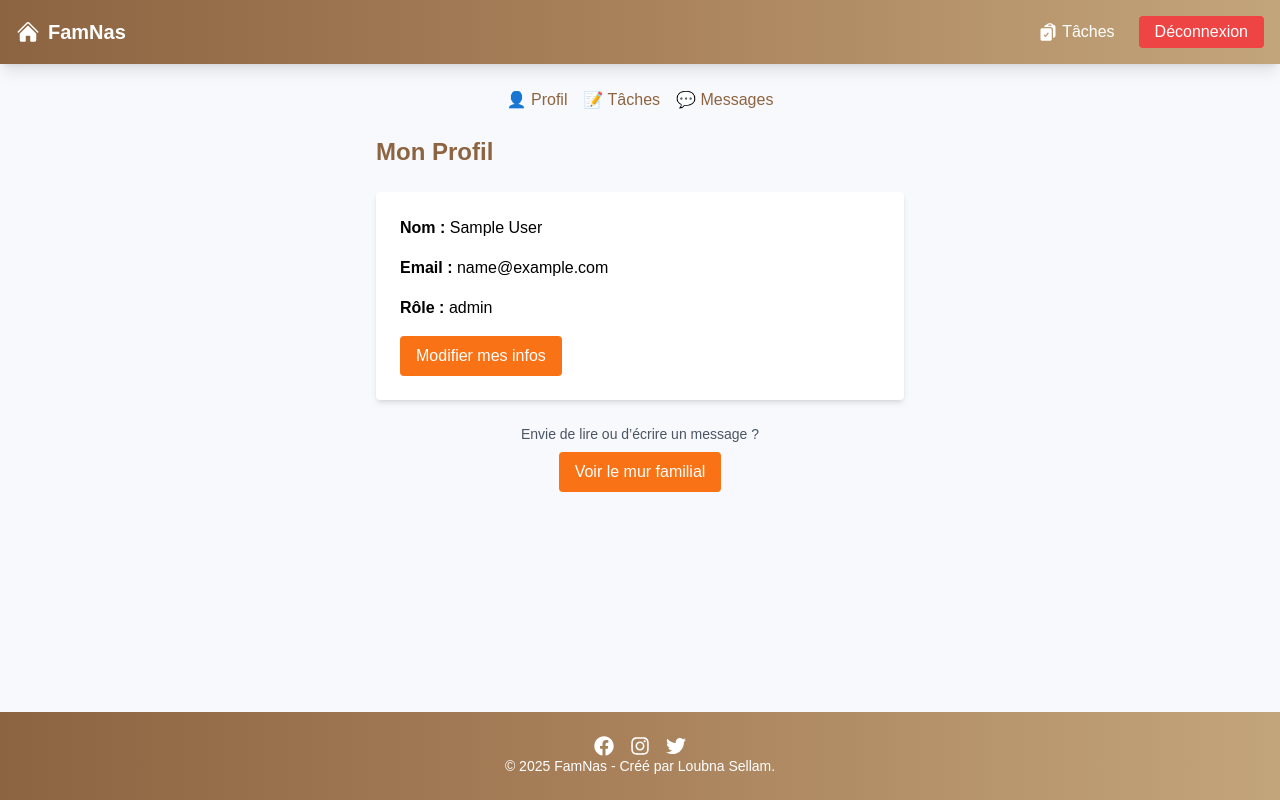
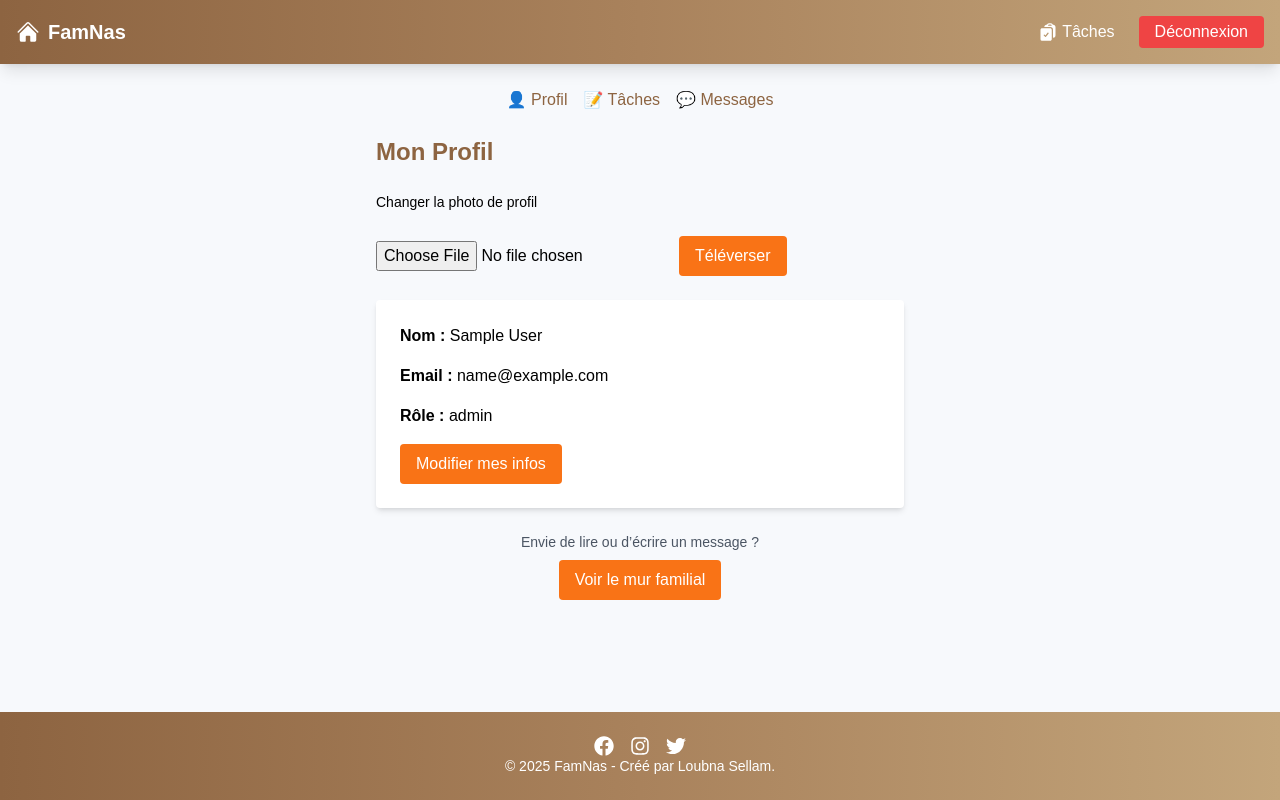
Before and after one commit to Lou-bna12/social-family, a React (Create React App) app: page /profile in a window 1280 px wide. Built offline with nearby package versions, Linux system fonts and the light colour scheme; no server answers; the database is empty; sample sign-in values are in the browser's storage.

Commit message:
git commit

```diff
--- a/package.json
+++ b/package.json
@@ -9,6 +9,7 @@
     "@testing-library/react": "^16.3.0",
     "@testing-library/user-event": "^13.5.0",
     "ajv": "^8.17.1",
+    "axios": "^1.9.0",
     "firebase": "^11.8.1",
     "react": "^19.1.0",
     "react-dom": "^19.1.0",
--- /dev/null
+++ b/src/components/UploadAvatar.js
@@ -0,0 +1,61 @@
+// ✅ src/components/UploadAvatar.js (version Cloudinary)
+import React, { useState } from 'react';
+import { useUser } from '../context/UserContext';
+import axios from 'axios';
+
+const UploadAvatar = () => {
+  const { updateUserProfile } = useUser();
+  const [image, setImage] = useState(null);
+  const [uploading, setUploading] = useState(false);
+  const [error, setError] = useState(null);
+
+  const handleImageChange = (e) => {
+    setImage(e.target.files[0]);
+  };
+
+  const handleUpload = async () => {
+    if (!image) return;
+    setUploading(true);
+    setError(null);
+
+    const formData = new FormData();
+    formData.append('file', image);
+    formData.append('upload_preset', 'famnas_upload'); // ou le nom que tu as mis
+
+    try {
+      const res = await axios.post(
+        'https://api.cloudinary.com/v1_1/duerbrhc2/image/upload',
+        formData
+      );
+      const imageUrl = res.data.secure_url;
+
+      // ✅ On met à jour Firestore avec la nouvelle URL
+      await updateUserProfile({ photoURL: imageUrl });
+      setImage(null);
+    } catch (err) {
+      console.error('Erreur envoi Cloudinary :', err);
+      setError("Une erreur s'est produite pendant l'envoi.");
+    } finally {
+      setUploading(false);
+    }
+  };
+
+  return (
+    <div className="mb-6">
+      <label className="block text-sm font-medium mb-2">
+        Changer la photo de profil
+      </label>
+      <input type="file" accept="image/*" onChange={handleImageChange} />
+      <button
+        onClick={handleUpload}
+        disabled={uploading || !image}
+        className="bg-orange-500 text-white px-4 py-2 rounded hover:bg-orange-600 mt-4"
+      >
+        {uploading ? 'Envoi en cours...' : 'Téléverser'}
+      </button>
+      {error && <p className="text-red-600 mt-2">{error}</p>}
+    </div>
+  );
+};
+
+export default UploadAvatar;
--- a/src/context/UserContext.js
+++ b/src/context/UserContext.js
@@ -1,13 +1,13 @@
-// src/context/UserContext.js
-import React, { createContext, useState, useContext } from 'react';
-import { useNavigate } from 'react-router-dom';
+// ✅ src/context/UserContext.js
+import React, { createContext, useContext, useState } from 'react';
 import {
   createUserWithEmailAndPassword,
   signInWithEmailAndPassword,
   signOut,
 } from 'firebase/auth';
 import { auth, db } from '../firebase';
-import { setDoc, doc, getDoc } from 'firebase/firestore';
+import { doc, setDoc, getDoc } from 'firebase/firestore';
+import { useNavigate } from 'react-router-dom';
 
 export const UserContext = createContext();
 export const useUser = () => useContext(UserContext);
@@ -26,6 +26,7 @@ export const UserProvider = ({ children }) => {
         email,
         password
       );
+
       const newUser = {
         uid: userCredential.user.uid,
         name,
@@ -33,9 +34,7 @@ export const UserProvider = ({ children }) => {
         role,
       };
 
-      // 🔐 Sauvegarder les infos dans Firestore
       await setDoc(doc(db, 'users', newUser.uid), newUser);
-
       setUser(newUser);
       localStorage.setItem('user', JSON.stringify(newUser));
       navigate('/dashboard');
@@ -52,8 +51,6 @@ export const UserProvider = ({ children }) => {
         password
       );
       const uid = userCredential.user.uid;
-
-      // 🔍 Récupérer les infos stockées dans Firestore
       const docRef = doc(db, 'users', uid);
       const docSnap = await getDoc(docRef);
 
@@ -77,8 +74,19 @@ export const UserProvider = ({ children }) => {
     navigate('/login');
   };
 
+  const updateUserProfile = async (updates) => {
+    const userRef = doc(db, 'users', user.uid);
+    await setDoc(userRef, { ...user, ...updates }, { merge: true });
+
+    const updatedUser = { ...user, ...updates };
+    setUser(updatedUser);
+    localStorage.setItem('user', JSON.stringify(updatedUser));
+  };
+
   return (
-    <UserContext.Provider value={{ user, registerUser, loginUser, logoutUser }}>
+    <UserContext.Provider
+      value={{ user, registerUser, loginUser, logoutUser, updateUserProfile }}
+    >
       {children}
     </UserContext.Provider>
   );
--- a/src/pages/Dashboard.js
+++ b/src/pages/Dashboard.js
@@ -44,8 +44,8 @@ const Dashboard = () => {
           <p>Pas de notifications récentes</p>
         ) : (
           <ul className="list-disc pl-4 text-sm text-gray-600">
-            {notifications.map((n, i) => (
-              <li key={i}>{n}</li>
+            {notifications.map((n) => (
+              <li key={n.id}>{n.text}</li> // ✅ Affiche uniquement le texte
             ))}
           </ul>
         )}
--- a/src/pages/Messages.js
+++ b/src/pages/Messages.js
@@ -18,6 +18,14 @@ const Messages = () => {
       setText('');
     }
   };
+
+  // 🧪 DEBUG ici :
+  console.log('➡️ notifications[0] :', notifications[0]);
+  console.log('➡️ notifications[0]?.text :', notifications[0]?.text);
+  console.log(
+    '➡️ Type de notifications[0]?.text :',
+    typeof notifications[0]?.text
+  );
 
   return (
     <div className="max-w-2xl mx-auto w-full px-4 sm:px-6 py-6">
--- a/src/pages/Profile.js
+++ b/src/pages/Profile.js
@@ -2,6 +2,7 @@ import React, { useState } from 'react';
 import { useUser } from '../context/UserContext';
 import { Link } from 'react-router-dom';
 import QuickNav from '../components/QuickNav';
+import UploadAvatar from '../components/UploadAvatar';
 
 const Profile = () => {
   const { user } = useUser();
@@ -24,10 +25,25 @@ const Profile = () => {
 
   return (
     <div className="max-w-xl mx-auto p-6">
-      <QuickNav /> {/* 👈 Ajout du menu rapide ici */}
+      <QuickNav />
       <h1 className="text-2xl font-bold text-[#8d6441] mb-6">Mon Profil</h1>
+
+      {/* ✅ Affichage de la photo de profil */}
+      {user?.photoURL && (
+        <div className="flex justify-center mb-4">
+          <img
+            src={user.photoURL}
+            alt="Avatar"
+            className="w-24 h-24 rounded-full object-cover border-2 border-orange-400"
+          />
+        </div>
+      )}
+
+      {/* ✅ Upload de nouvelle photo */}
+      <UploadAvatar />
+
       {!editMode ? (
-        <div className="bg-white shadow-md rounded p-6 space-y-4">
+        <div className="bg-white shadow-md rounded p-6 space-y-4 mt-4">
           <p>
             <strong>Nom :</strong> {user?.name}
           </p>
@@ -47,7 +63,7 @@ const Profile = () => {
       ) : (
         <form
           onSubmit={handleSave}
-          className="bg-white shadow-md rounded p-6 space-y-4"
+          className="bg-white shadow-md rounded p-6 space-y-4 mt-4"
         >
           <div>
             <label className="block text-sm font-medium">Nom</label>
@@ -91,7 +107,7 @@ const Profile = () => {
           </div>
         </form>
       )}
-      {/* 👇 Lien vers la page messages */}
+
       <div className="mt-6 text-center">
         <p className="text-sm text-gray-600">
           Envie de lire ou d’écrire un message ?
```
Also changed, not shown: 1 other file (tests, documents, lock files or other folders).
